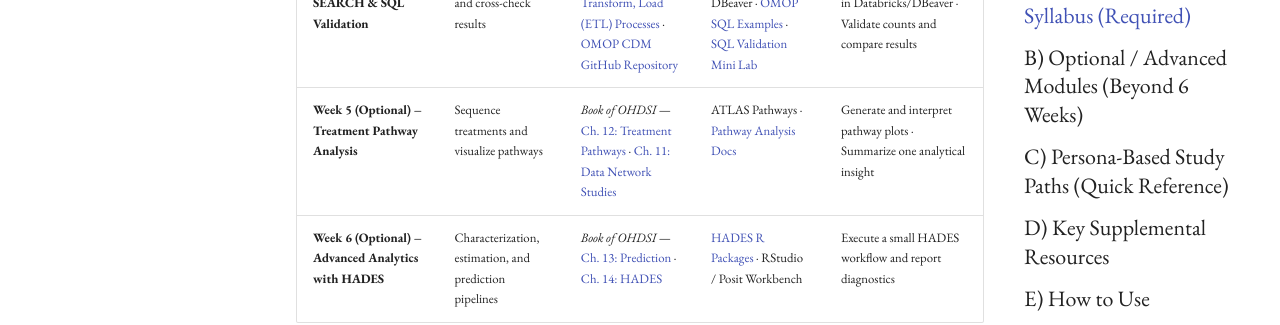
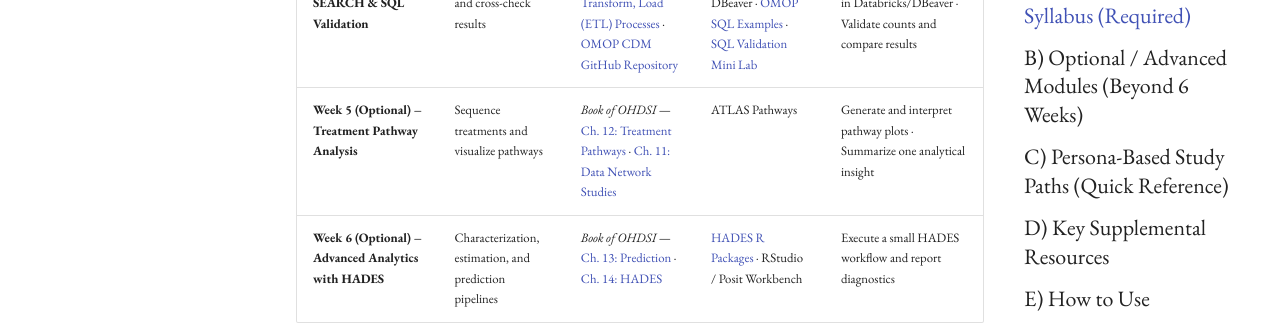
Before and after one commit to BoyceLab/OHDSITrainTheTrainer-6WK, an MkDocs documentation site: the page built from docs/syllabus.md, in a window 1280 px wide and 900 px high, scrolled down 1265 px. Shown: the part 159-484 px from the top of the window. Built offline with MkDocs 1.6.1 and Material for MkDocs 9.7.7, drawn with Linux system fonts in a browser that asks for light colours; comment, search, counter and statistics services are not loaded.

Commit message:
Update syllabus.md

```diff
--- a/docs/syllabus.md
+++ b/docs/syllabus.md
@@ -18,7 +18,7 @@ The program bridges Epic Clarity experience with OMOP/OHDSI skills through both
 | **Week 2 – Concept Sets in Atlas & Introduction to Data Quality Concepts (with SQL Validation)** | Build concept sets in Atlas and validate them using SQL tools | *Book of OHDSI* — [Ch. 4: The Common Data Model (Data Quality section)](https://ohdsi.github.io/TheBookOfOhdsi/CommonDataModel.html#data-quality) · [Ch. 6: Cohorts](https://ohdsi.github.io/TheBookOfOhdsi/Cohorts.html) · *suggested* [EHDEN Academy: Data Quality & ETL Courses](https://academy.ehden.eu/course/index.php?categoryid=all) | Atlas Concept Sets · SQL Clients (Databricks / DBeaver) · [OMOP SQL Examples](common_artifacts/omop-sql-examples.md) | Export Atlas SQL for concept sets · Run and validate logic in Databricks/DBeaver · Reflect on vocabulary mapping and data quality principles |
 | **Week 3 – Cohort Definition & Characterization with ATLAS (SQL Exploration)** | Design and characterize cohorts; explore cohort SQL | *Book of OHDSI* — [Ch. 6: Cohorts](https://ohdsi.github.io/TheBookOfOhdsi/Cohorts.html) · *suggested* [Ch. 19: Study Steps](https://ohdsi.github.io/TheBookOfOhdsi/PopulationLevelEstimation.html#study-steps) · [ATLAS User Guide](common_artifacts/atlas-user-process-guide.md) | ATLAS Cohort Editor · Characterization Module · SQL Clients | Export cohort SQL from Atlas · Annotate joins and logic in SQL client · Compare table usage across OMOP domains |
 | **Week 4 – Data Extraction with SEARCH & SQL Validation** | Retrieve OMOP data for analysis and cross-check results | *Book of OHDSI* — [Ch. 3: Extract, Transform, Load (ETL) Processes](https://ohdsi.github.io/TheBookOfOhdsi/ETL.html) · [OMOP CDM GitHub Repository](https://github.com/OHDSI/CommonDataModel) | SEARCH Tool · Databricks / DBeaver · [OMOP SQL Examples](common_artifacts/omop-sql-examples.md) · [SQL Validation Mini Lab](common_artifacts/sql-validation-mini-lab.md) | Re-run SEARCH extraction SQL manually in Databricks/DBeaver · Validate counts and compare results |
-| **Week 5 (Optional) – Treatment Pathway Analysis** | Sequence treatments and visualize pathways | *Book of OHDSI* — [Ch. 12: Treatment Pathways](https://ohdsi.github.io/TheBookOfOhdsi/PopulationLevelEstimation.html#treatment-pathways) · [Ch. 11: Data Network Studies](https://ohdsi.github.io/TheBookOfOhdsi/NetworkStudies.html) | ATLAS Pathways · [Pathway Analysis Docs](https://ohdsi.github.io/Atlas/#/pathways) | Generate and interpret pathway plots · Summarize one analytical insight |
+| **Week 5 (Optional) – Treatment Pathway Analysis** | Sequence treatments and visualize pathways | *Book of OHDSI* — [Ch. 12: Treatment Pathways](https://ohdsi.github.io/TheBookOfOhdsi/PopulationLevelEstimation.html#treatment-pathways) · [Ch. 11: Data Network Studies](https://ohdsi.github.io/TheBookOfOhdsi/NetworkStudies.html) | ATLAS Pathways | Generate and interpret pathway plots · Summarize one analytical insight |
 | **Week 6 (Optional) – Advanced Analytics with HADES** | Characterization, estimation, and prediction pipelines | *Book of OHDSI* — [Ch. 13: Prediction](https://ohdsi.github.io/TheBookOfOhdsi/Prediction.html) · [Ch. 14: HADES](https://ohdsi.github.io/TheBookOfOhdsi/Hades.html) | [HADES R Packages](https://ohdsi.github.io/Hades/) · RStudio / Posit Workbench | Execute a small HADES workflow and report diagnostics |
 
 ---
```
